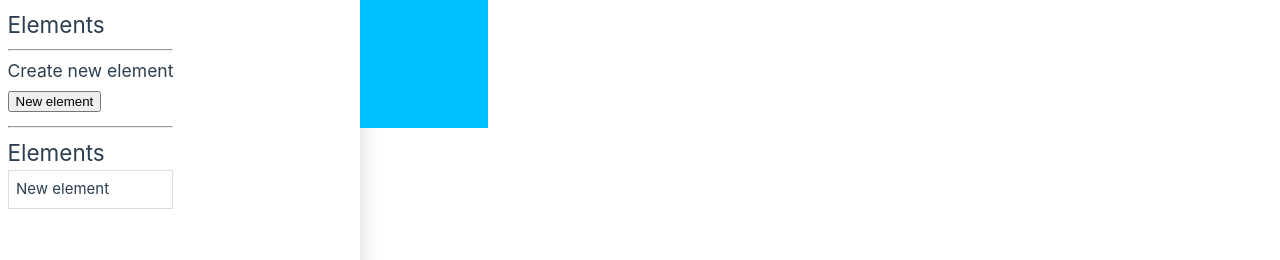
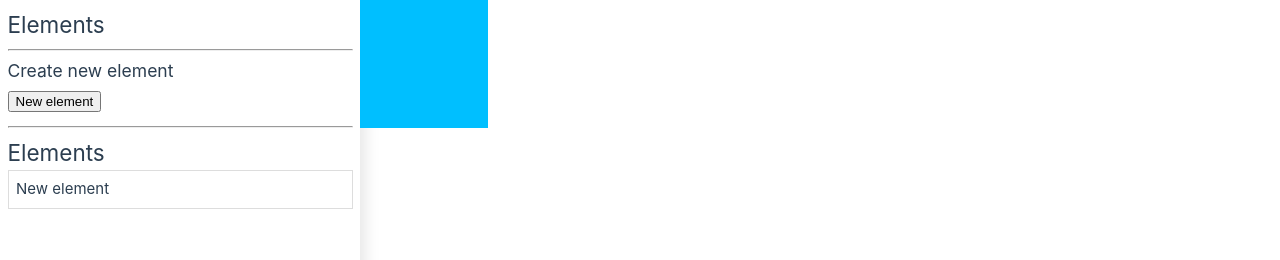
Before and after one commit to drikusroor/animone, a Vue app: page / in a window 1280 px wide. Both pictures are taken after a click on the button "New element". Shown: the top 260 px of the page. Built offline with nearby package versions, Linux system fonts and the light colour scheme.

Commit message:
Full width control panel by default

```diff
--- a/src/components/ControlPanel.vue
+++ b/src/components/ControlPanel.vue
@@ -9,4 +9,7 @@ import ElementForm from './ElementForm.vue';
 </template>
 
 <style scoped>
+.control-panel {
+  width: 100%;
+}
 </style>
--- a/src/components/ElementForm.vue
+++ b/src/components/ElementForm.vue
@@ -62,8 +62,8 @@ export default {
     <button @click="createElement()">New element</button>
     <hr />
     <h2>Elements</h2>
-    <div class="element-form__list">
-      <div
+    <ul class="element-form__list">
+      <li
         class="element-form__item"
         :class="{ 'element-form__item--selected': index === store.selected }"
         v-for="(element, index) in store.elements"
@@ -71,8 +71,8 @@ export default {
         @click="store.selectElement(index)"
       >
         {{ element.name }}
-      </div>
-    </div>
+      </li>
+    </ul>
   </div>
 </template>
 
@@ -81,6 +81,8 @@ export default {
   padding: 0.5em;
 }
 .element-form__list {
+  list-style: none;
+  padding-left: 0;
 }
 .element-form__item {
   padding: 0.5em;
```
